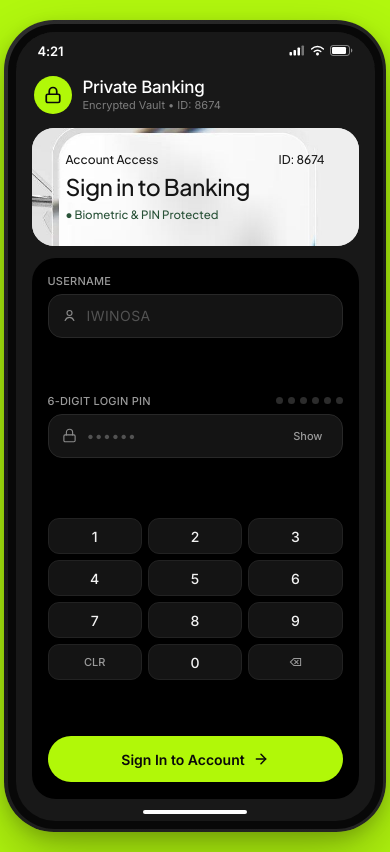
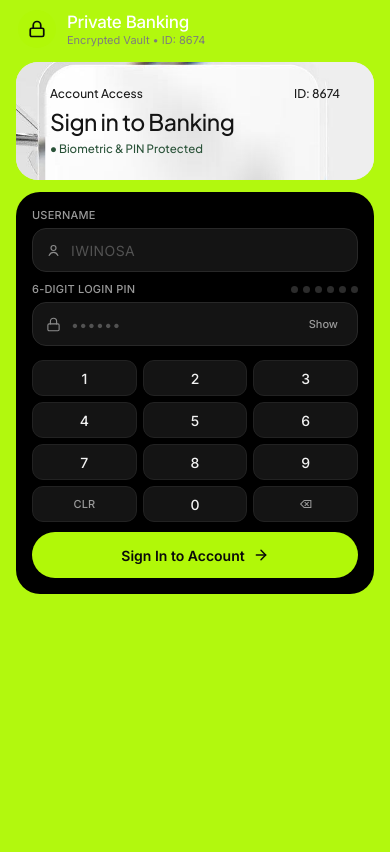
Before and after one commit to iwinosaozigbo/crypto-portfolio-glass, a plain HTML site: page index.html in a window 390 px wide. Drawn offline with Linux system fonts and the light colour scheme.

Commit message:
Remove outer green background and phone frame for native mobile UI

```diff
--- a/index.html
+++ b/index.html
@@ -2,7 +2,8 @@
 <html lang="en">
 <head>
   <meta charset="UTF-8" />
-  <meta name="viewport" content="width=device-width, initial-scale=1.0" />
+  <meta name="viewport" content="width=device-width, initial-scale=1.0, maximum-scale=1.0, user-scalable=no, viewport-fit=cover" />
+  <meta name="theme-color" content="#181818" />
   <title>Makeda Private Banking — Account &amp; Portfolio</title>
   <link rel="preconnect" href="https://fonts.googleapis.com">
   <link rel="preconnect" href="https://fonts.gstatic.com" crossorigin>
@@ -11,36 +12,7 @@
 </head>
 <body>
 
-  <main class="banking-stage">
-    <!-- ===================================================================
-         UNIFIED IPHONE / MOBILE BANKING SHELL
-         =================================================================== -->
-    <div class="unified-phone-frame">
-      <div class="unified-phone-bezel">
-        <div class="unified-phone-screen">
-
-          <!-- Shared iOS Status Bar -->
-          <header class="ios-status-bar">
-            <span class="status-time">4:21</span>
-            <div class="status-icons">
-              <svg class="icon-signal" width="16" height="11" viewBox="0 0 16 11" fill="none">
-                <rect x="0.5" y="7" width="2.5" height="3.5" rx="0.8" fill="#FFFFFF"/>
-                <rect x="4.5" y="5" width="2.5" height="5.5" rx="0.8" fill="#FFFFFF"/>
-                <rect x="8.5" y="2.5" width="2.5" height="8" rx="0.8" fill="#FFFFFF"/>
-                <rect x="12.5" y="0.5" width="2.5" height="10" rx="0.8" fill="#FFFFFF" fill-opacity="0.4"/>
-              </svg>
-              <svg class="icon-wifi" width="15" height="11" viewBox="0 0 15 11" fill="none">
-                <path d="M7.5 10.5C8.32843 10.5 9 9.82843 9 9C9 8.17157 8.32843 7.5 7.5 7.5C6.67157 7.5 6 8.17157 6 9C6 9.82843 6.67157 10.5 7.5 10.5Z" fill="#FFFFFF"/>
-                <path d="M4.2 6.6C5.1 5.7 6.25 5.2 7.5 5.2C8.75 5.2 9.9 5.7 10.8 6.6" stroke="#FFFFFF" stroke-width="1.4" stroke-linecap="round"/>
-                <path d="M1.6 4.0C3.2 2.4 5.25 1.5 7.5 1.5C9.75 1.5 11.8 2.4 13.4 4.0" stroke="#FFFFFF" stroke-width="1.4" stroke-linecap="round"/>
-              </svg>
-              <svg class="icon-battery" width="23" height="11" viewBox="0 0 23 11" fill="none">
-                <rect x="0.5" y="0.5" width="19" height="10" rx="2.5" stroke="#FFFFFF" stroke-opacity="0.45"/>
-                <rect x="2" y="2" width="14" height="7" rx="1.2" fill="#FFFFFF"/>
-                <path d="M21 3.5V7.5C21.8 7.1 22.3 6.4 22.3 5.5C22.3 4.6 21.8 3.9 21 3.5Z" fill="#FFFFFF" fill-opacity="0.5"/>
-              </svg>
-            </div>
-          </header>
+  <main class="app-shell">
 
     <!-- ===============================================================
          VIEW 1: LOGIN SCREEN (USERNAME: IWINOSA | PIN: 123456)
@@ -149,8 +121,6 @@
           </svg>
         </button>
       </form>
-
-            <div class="ios-home-indicator"></div>
     </section>
 
     <!-- ===============================================================
@@ -158,7 +128,6 @@
          (1. ACCOUNT VALUE GLASS CARD -> 2. BANK PORTFOLIO & ANALYTICS)
          =============================================================== -->
     <section id="dashboard-view" class="dashboard-view" hidden aria-label="Banking Dashboard">
-            <div class="dashboard-scroll-area" id="dashboard-scroll-area">
 
       <!-- User Greeting Header -->
       <div class="user-header">
@@ -511,8 +480,6 @@
         </div>
       </div>
 
-            </div>
-
       <!-- Floating Bottom Navigation Bar -->
       <nav class="bottom-glass-nav" aria-label="Primary Navigation">
         <button class="nav-pill-discover active" id="nav-top-btn">
@@ -541,13 +508,8 @@
         </button>
       </nav>
 
-            <!-- iOS Home Indicator -->
-            <div class="ios-home-indicator"></div>
     </section>
 
-        </div>
-      </div>
-    </div>
   </main>
 
   <script src="app.js"></script>
```
Lines whose indentation alone changed are shown as unchanged.
